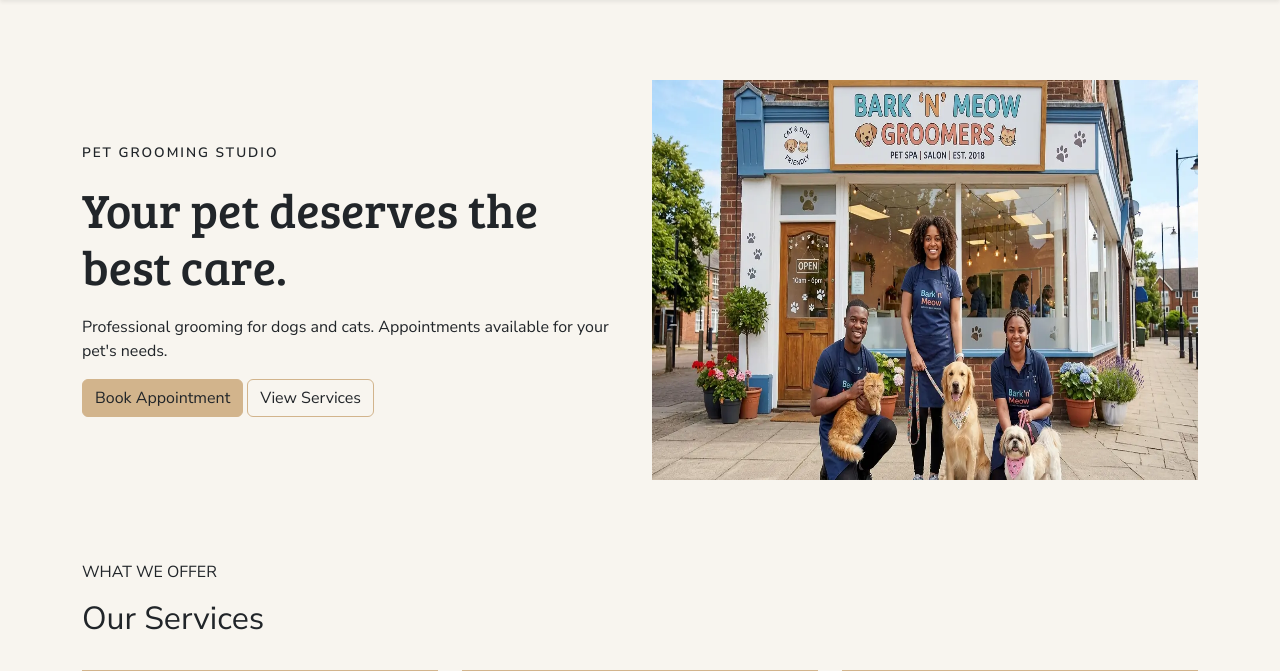
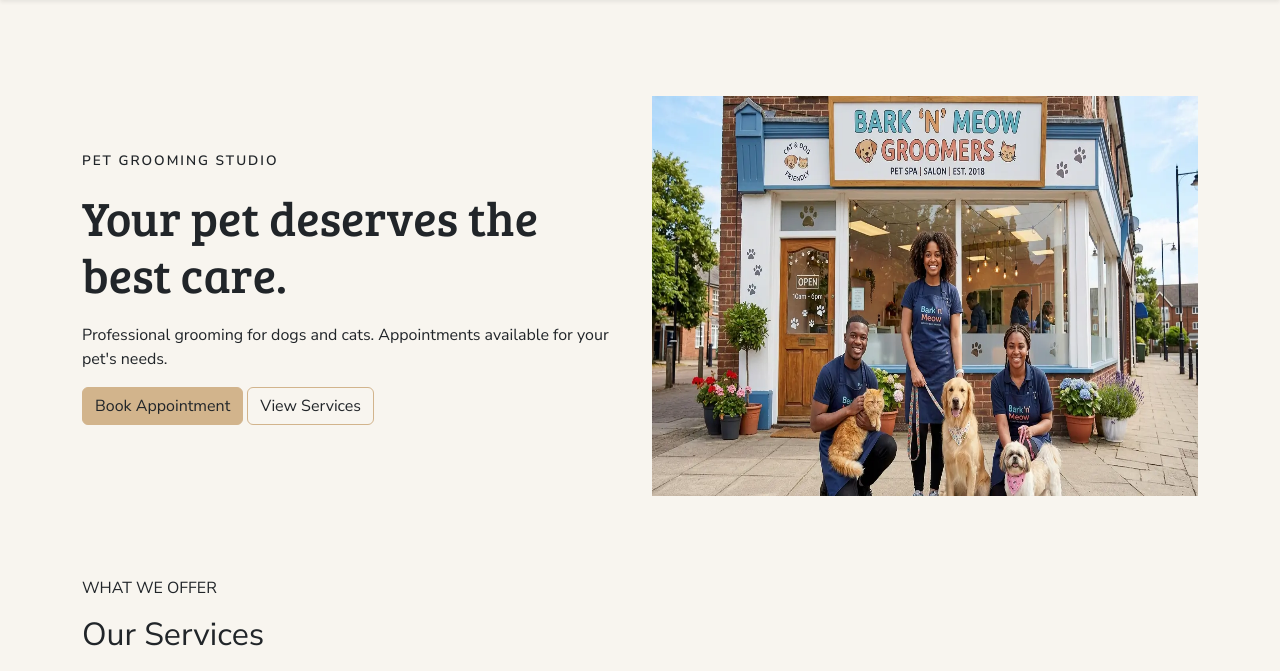
Before and after one commit to tadavis25/bark-n-meow-groomers, a Django app: page / in a window 1280 px wide. Shown: the part 60-731 px from the top of the page. Run offline with Django 5.2, Linux system fonts and the light colour scheme.

Commit message:
Improve homepage and appointment page styling

```diff
--- a/static/css/style.css
+++ b/static/css/style.css
@@ -91,6 +91,7 @@ body {
 
 .hero-image img {
     width: 100%;
+    aspect-ratio: 4 / 3;
     height: 400px;
     overflow: hidden;
 }
--- a/templates/home.html
+++ b/templates/home.html
@@ -16,6 +16,7 @@
                     Appointments available for your pet's needs.
                 </p>
 
+                    <div class="hero-buttons">
                         <a href="{% url 'book_appointment' %}" class="btn btn-primary">
                             Book Appointment
                         </a>
@@ -24,10 +25,12 @@
                             View Services
                         </a>
                     </div>
+                </div>
 
-            <div class="col-lg-6">
+                    <div class="col-lg-6 mt-3">
                         <div class="hero-image">
-                    <img src="{% static 'images/pet-salon-hero.webp' %}" alt="Dog and cat at Bark 'n' Meow Groomers">
+                            <img src="{% static 'images/pet-salon-hero.webp' %}"
+                                alt="Dog and cat at Bark 'n' Meow Groomers">
                         </div>
                     </div>
                 </div>
```
Lines whose indentation alone changed are shown as unchanged.
